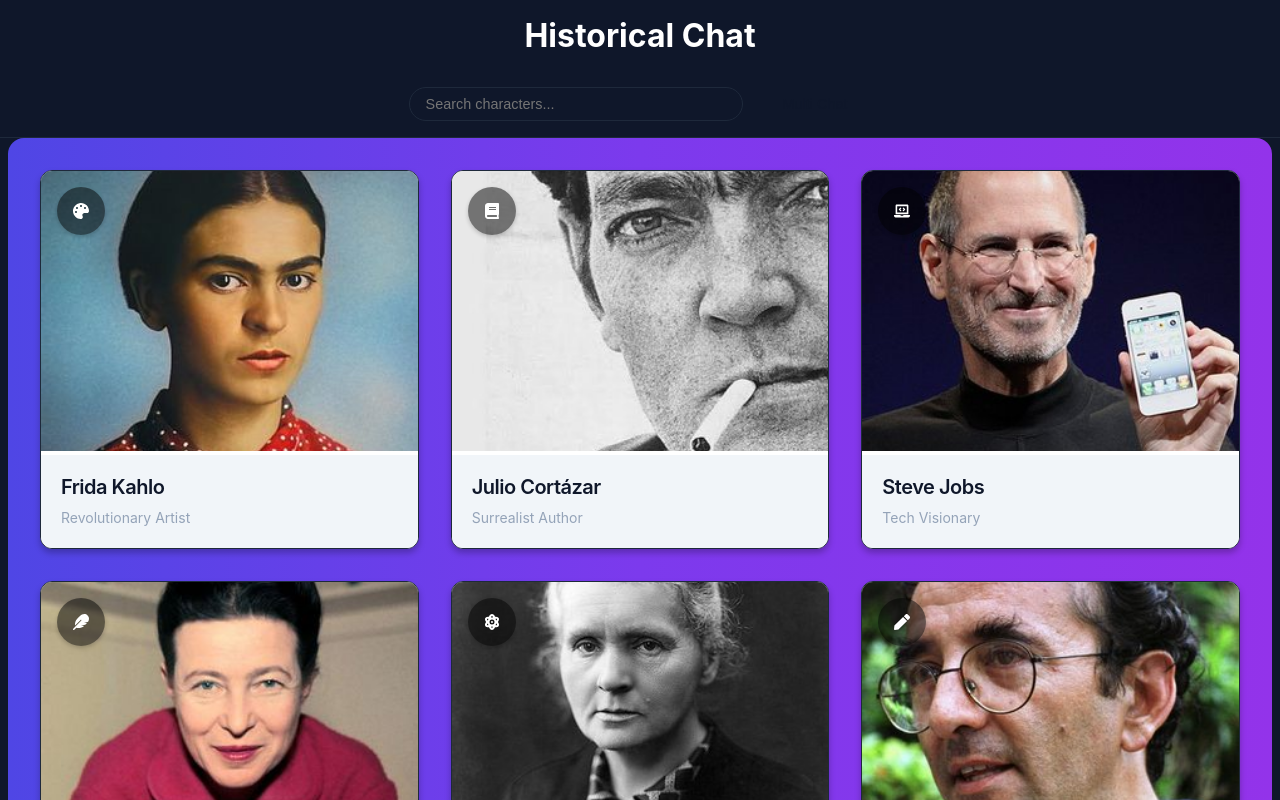
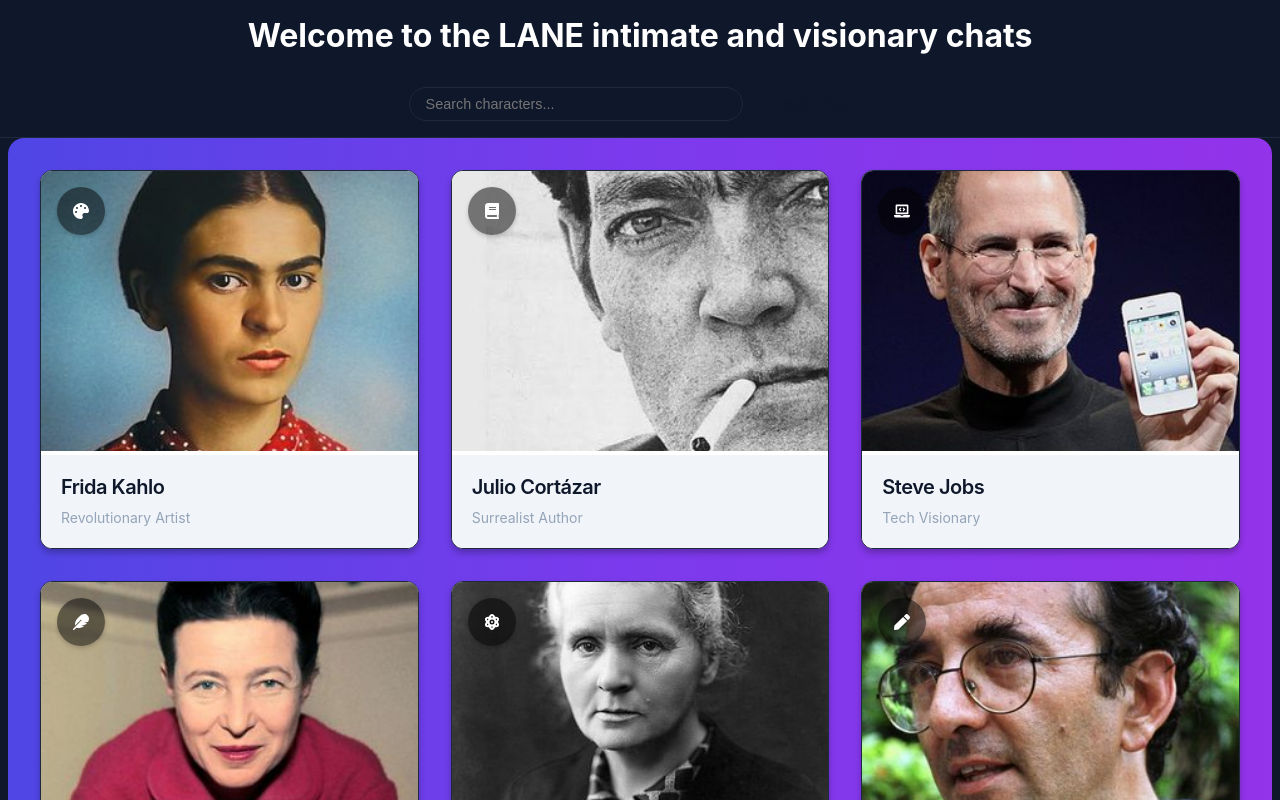
Before and after one commit to heidiEC/historical-chat, a React (Create React App) app: page / in a window 1280 px wide. Shown: the top 800 px of the page. Built offline with nearby package versions, Linux system fonts and the light colour scheme; no server answers.

Commit message:
Update App.js
Change title

```diff
--- a/src/App.js
+++ b/src/App.js
@@ -39,7 +39,7 @@ function App() {
   return (
     <div className="App">
       <header className="App-header">
-        <h1>Historical Chat</h1>
+        <h1>Welcome to the LANE intimate and visionary chats</h1>
       </header>
 
       <div className="nav-controls">
```
